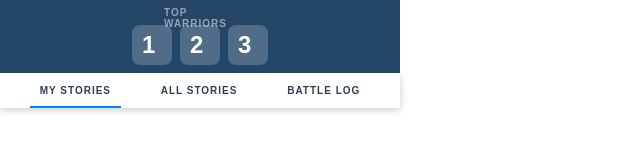
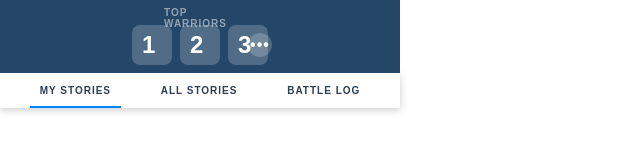
Before and after one commit to cse112-sp20/Clubhouse-Dungeons, a website built with webpack: page src/popup.html in a window 1280 px wide. Shown: the part 227-378 px from the top of the page, 0-640 px from the left. Built offline with nearby package versions, Linux system fonts and the light colour scheme; some packages are replaced by stand-ins of ours.

Commit message:
open team button

```diff
--- a/src/popup.css
+++ b/src/popup.css
@@ -361,6 +361,24 @@ body {
   color: rgba(255,255,255,.5);
   text-transform: uppercase;
 }
+#openTeamButton {
+  position: absolute;
+  right: 0;
+  bottom: 50%;
+  transform: translateY(50%);
+  display: flex;
+  flex-direction: row;
+  justify-content: center;
+  align-items: center;
+  background: rgba(255,255,255,.2);
+  color: #ffffff;
+  height: 24px;
+  width: 24px;
+  border-radius: 100px;
+}
+#openTeamButton:hover {
+  background: rgba(255,255,255,.3);
+}
 
 .panel {
   height: 50%;
--- a/src/popup.html
+++ b/src/popup.html
@@ -62,6 +62,12 @@
         <div class="name" id="warrior3Name"></div>
         <div class="points" id="warrior3Points"></div>
       </div>
+
+      <div id="openTeamButton">
+        <span>&#8226;</span>
+        <span>&#8226;</span>
+        <span>&#8226;</span>
+      </div>
     </div>
 
   </div>
```
